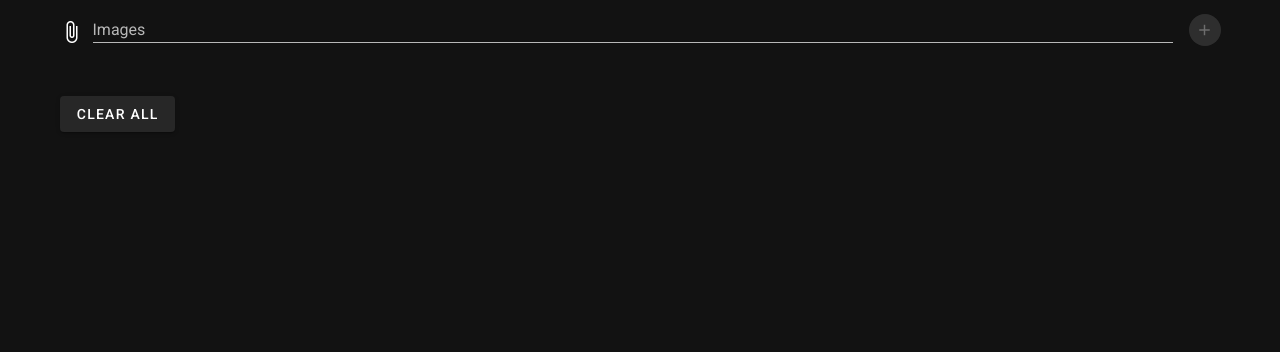
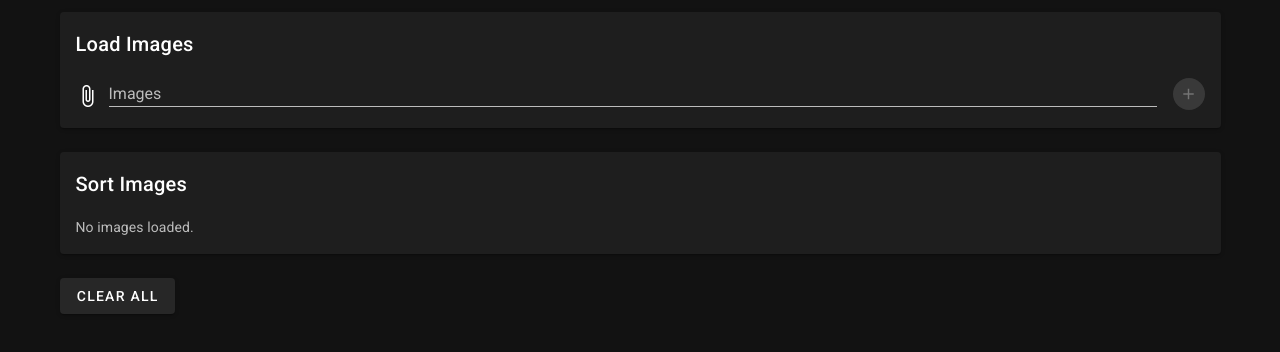
Before and after one commit to jamiecorrigan/pdfify, a Vue app: page / in a window 1280 px wide. Shown: the top 352 px of the page. Built offline with nearby package versions, Linux system fonts and the light colour scheme.

Commit message:
feat: add card containers and make the draggable rows clearer.

```diff
--- a/src/components/ImageInput.vue
+++ b/src/components/ImageInput.vue
@@ -1,4 +1,9 @@
 <template>
+  <VCard>
+    <VCardTitle>
+      Load Images
+    </VCardTitle>
+    <VCardText>
       <div class="d-flex align-center">
         <VFileInput
           v-model="files"
@@ -19,6 +24,8 @@
           <VIcon>add</VIcon>
         </VBtn>
       </div>
+    </VCardText>
+  </VCard>
 </template>
 
 <script>
--- a/src/components/ImageList.vue
+++ b/src/components/ImageList.vue
@@ -1,5 +1,11 @@
 <template>
+  <VCard>
+    <VCardTitle>
+      Sort Images
+    </VCardTitle>
+    <VCardText>
       <Draggable
+        v-if="images.length"
         v-model="computedImages"
       >
         <VCard
@@ -7,12 +13,43 @@
           :key="index"
           flat
           tile
+          outlined
         >
-      <VCardSubtitle>
+          <VCardText>
+            <div class="d-flex align-center">
+              <VIcon>
+                drag_handle
+              </VIcon>
+              <div class="ml-3 image-name">
                 {{ image.name }}
-      </VCardSubtitle>
+              </div>
+              <VSpacer />
+              <VBtn
+                color="primary"
+                icon
+              >
+                <VIcon>
+                  visibility
+                </VIcon>
+              </VBtn>
+              <VBtn
+                class="ml-1"
+                color="error"
+                icon
+              >
+                <VIcon>
+                  delete
+                </VIcon>
+              </VBtn>
+            </div>
+          </VCardText>
         </VCard>
       </Draggable>
+      <template v-else>
+        No images loaded.
+      </template>
+    </VCardText>
+  </VCard>
 </template>
 
 <script>
```
Also changed, not shown: 1 other file (tests, documents, lock files or other folders). Lines whose indentation alone changed are shown as unchanged.
